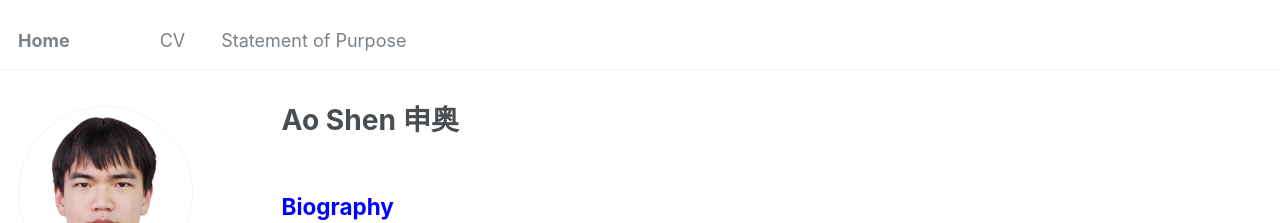
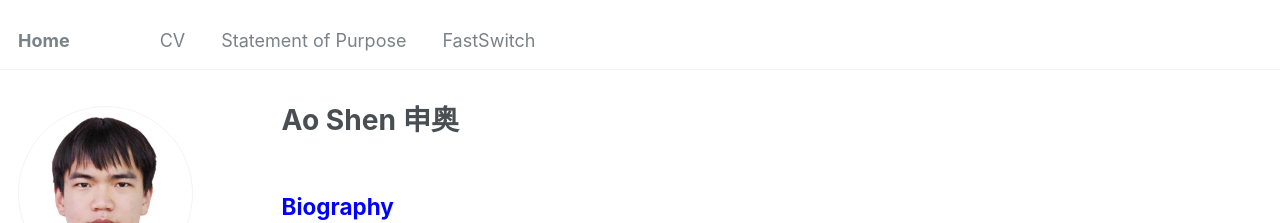
Before and after one commit to aoshen524/aoshen524.github.io, a Jekyll site: the page built from _pages/about.md, in a window 1280 px wide. Shown: the top 223 px of the page. Built offline with Jekyll 4.4.1, drawn with Linux system fonts in a browser that asks for light colours.

Commit message:
feat(navigation): add FastSwitch link to main menu
- Add FastSwitch item to the main navigation menu
- Create redirect page for FastSwitch URL
- Upload MLSYS paper related to FastSwitch

```diff
--- a/_data/navigation.yml
+++ b/_data/navigation.yml
@@ -11,3 +11,6 @@ main:
 
 - title: "Statement of Purpose"
   url: /sop/
+
+- title: "FastSwitch"
+  url: /fastswitch/
```
Also changed, not shown: _pages/fastswitch.md (added, +6 -0 lines), 1 other file.
